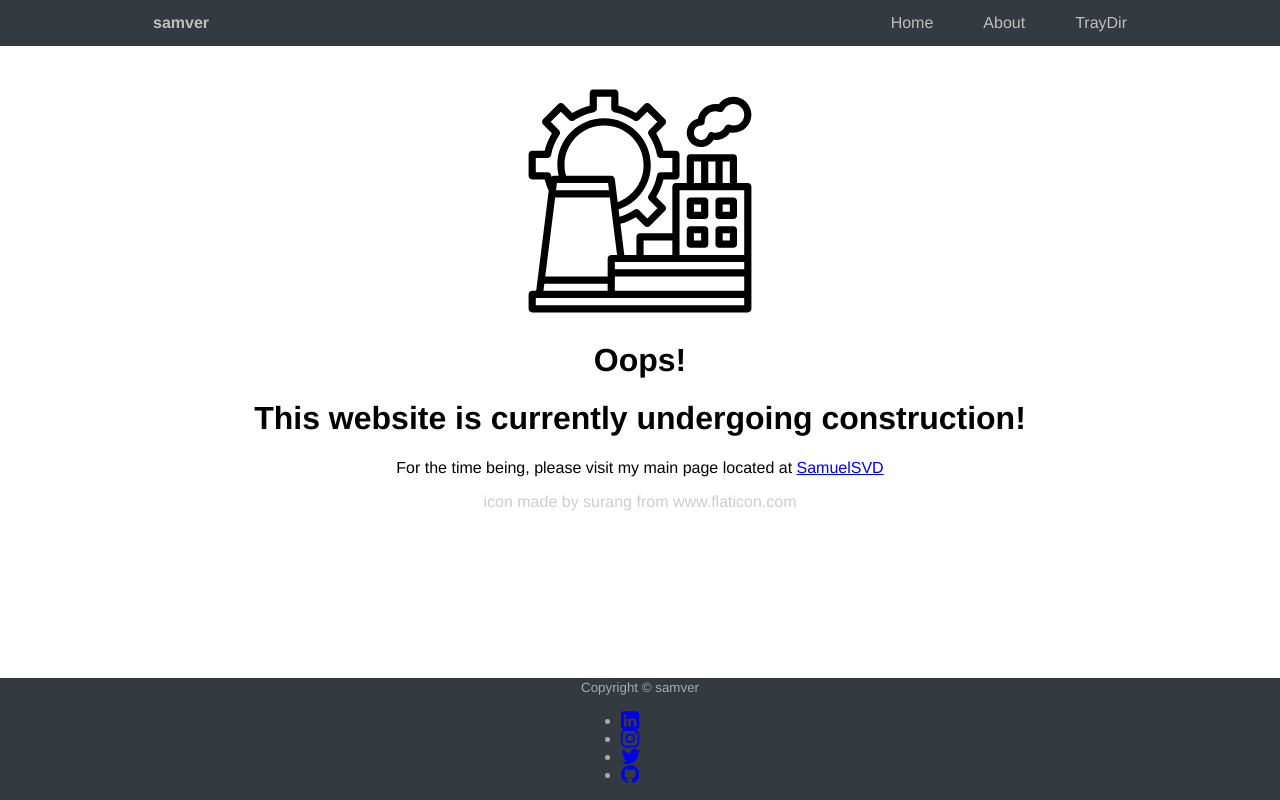
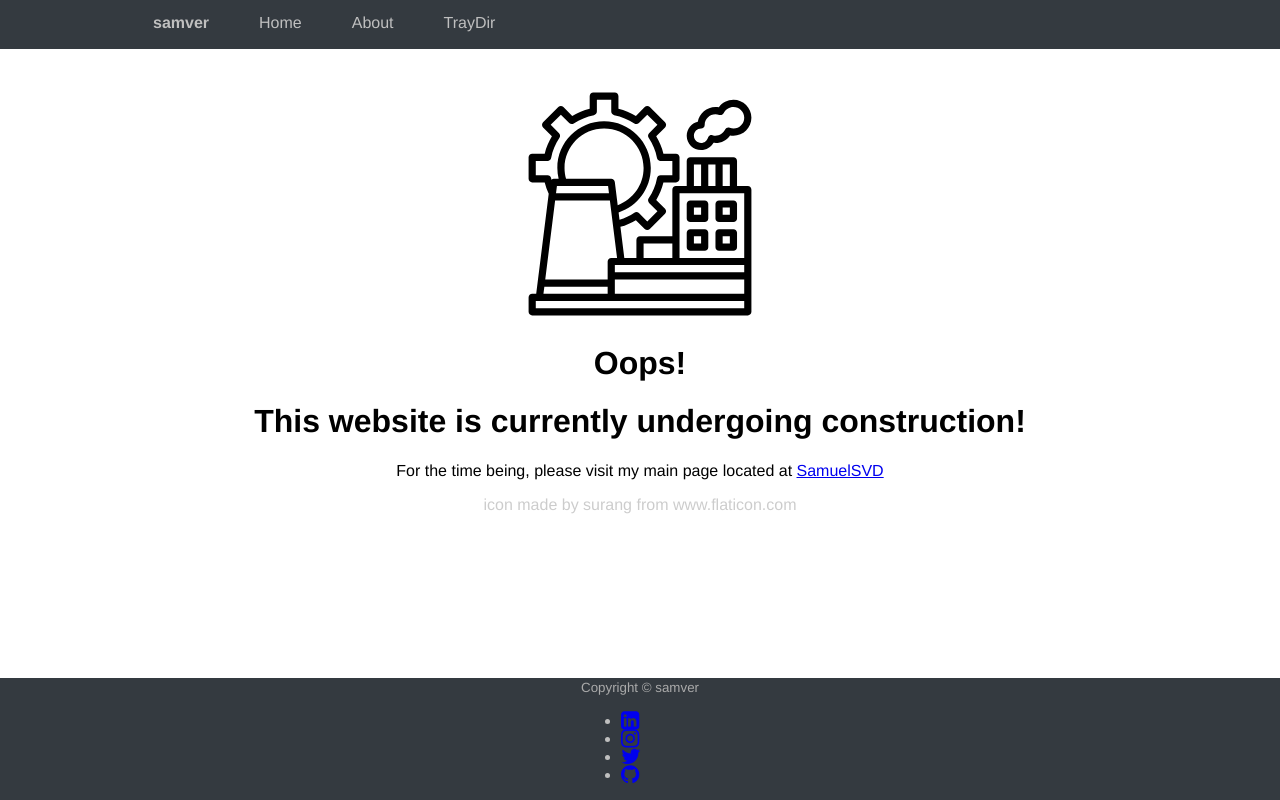
Before and after one commit to SamuelSVD/samver, an Angular app: page /under-construction in a window 1280 px wide. Built offline with nearby package versions, Linux system fonts and the light colour scheme.

Commit message:
Finishing up with header (for now)

```diff
--- a/src/styles.css
+++ b/src/styles.css
@@ -13,8 +13,17 @@ body {
 .align-center {
     text-align: center;
 }
-
 .align-middle {
     display: inline-block;
     vertical-align: middle;
 }
+.float-right {
+    float: right;
+}
+.float-left {
+    float: left;
+}
+.theme-color-box {
+    background: #343a40;
+    color: #bfbfbf;
+}
--- a/src/svd/footer/svd-footer/svd-footer.component.html
+++ b/src/svd/footer/svd-footer/svd-footer.component.html
@@ -1,7 +1,7 @@
 <div class="text-center footer">
   <div class='container'>
     <small>Copyright &copy; samver</small>
-    <nav class="navbar navbar-expand-lg navbar-dark bg-dark">
+    <nav class="navbar navbar-expand-lg theme-color-box bg-dark">
         <div class="navbar-collapse">
             <svd-social-media-header></svd-social-media-header>
         </div>
--- a/src/svd/header/svd-header/svd-header.component.css
+++ b/src/svd/header/svd-header/svd-header.component.css
@@ -2,17 +2,13 @@
     border: solid 1px;
 }
 .navbar-border {
-    background: #343a40;
-    color: #bfbfbf;
+    width:100%;
 }
 .navbar {
     margin-left: 10%;
     margin-right: 10%;
     width: 80%;
-}
-.navbar-dark {
-    background: #343a40;
-    color: #bfbfbf;
+    min-height: 49px;
 }
 .navbar a {
     color: #bfbfbf;
@@ -31,10 +27,13 @@
     display: flex;
     border-color: blue;
 }
+.navbar-block {
+    display: block;
+    border-color: blue;
+}
 
 .navbar-flex-right {
     display: flex;
-    width: 100%;
     border-color: green;
     flex-flow: row-reverse wrap;
 }
@@ -55,35 +54,40 @@ label {
     display: none;
 }
 @media screen and (max-width: 768px) {
+    .navbar-main {
+        margin-right: -100px;
+    }
     .navbar label {
-        display: flex;
+        display: block;
         padding: 15px 20px;
         cursor: pointer;
-        border-color: #bfbfbf;
-        vertical-align: middle;
+    }
+    .navbar label:hover {
+        background: #444a50;
     }
     .navbar-flex-right {
         border-color: purple;
     }
-    [type="checkbox"]:checked ~ .navbar-collapsible {
-        display: block;
+    [type="checkbox"]:checked ~ .navbar-collapsible > ul {
+        display: flex;
         z-index: 9999;
         position: absolute;
         top: 48px;
         left:10%;
         width: 80%;
+        vertical-align: middle;
     }
     [type="checkbox"]:checked ~ label {
         background: #ababab;
         color: white;
     }
-    .navbar-collapsible {
+    .navbar-collapsible > ul {
         display: none;
     }
-    .navbar-collapsible ul {
+    .navbar-collapsible > ul {
         flex-direction: column;
     }
-    .navbar-collapsible ul > li{
+    .navbar-collapsible > ul > li{
         width:100%;
     }
     .navbar-collapsible ul > li > a{
--- a/src/svd/header/svd-header/svd-header.component.html
+++ b/src/svd/header/svd-header/svd-header.component.html
@@ -1,13 +1,12 @@
-<div class="navbar-border">
-  <div class='navbar navbar-flex navbar-dark'>
-    <a routerLink="/" class='navbar-main'>samver</a>
-    <div class="navbar-flex-right navbar-dark">
+<div class="navbar-border theme-color-box">
+  <div class="navbar navbar-block theme-color-box">
     <input type="checkbox" id="nav" [checked]="showMenu" (change)="showMenu = !showMenu" />
-      <label for="nav">
+    <label class='float-right' for="nav">
       <i class="icon fa fa-lg fa-bars"></i>
     </label>
-      <div class="navbar-collapsible navbar-flex navbar-dark">
-        <ul>
+    <div class='navbar-flex float-left navbar-collapsible theme-color-box'>
+      <a routerLink="/" class='navbar-main'>samver</a>
+      <ul class="theme-color-box">
         <a routerLink="/" (click)='closeMenu()'>
           <li>Home</li>
         </a>
@@ -21,4 +20,3 @@
     </div>
   </div>
 </div>
-</div>
```
Lines whose indentation alone changed are shown as unchanged.
